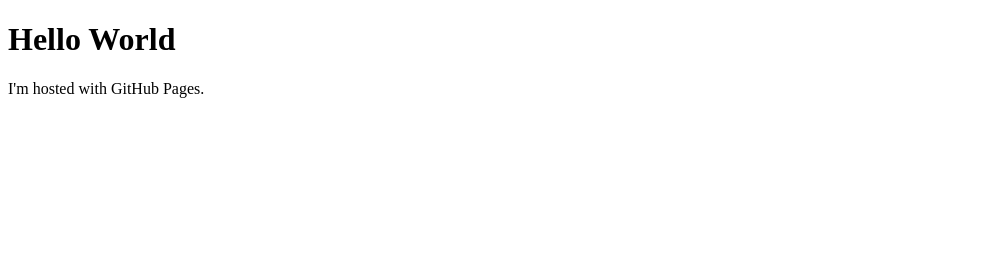
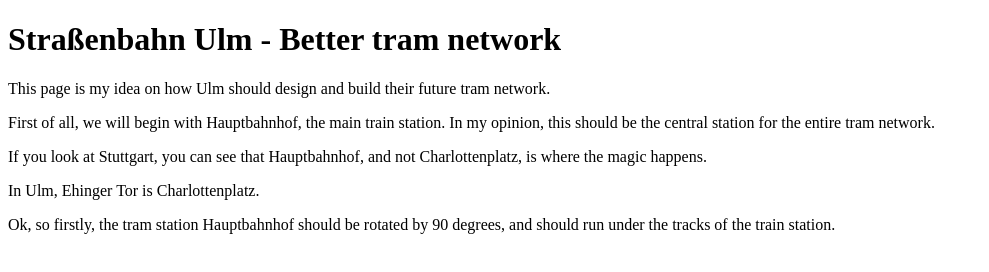
Before and after one commit to jannikisakoolprogrammer/jannikisakoolprogrammer.github.io, a plain HTML site: page index.html in a window 1280 px wide. Shown: the whole page, without its empty margins (0-989 px from the left). Drawn offline with Linux system fonts and the light colour scheme.

Commit message:
Update index.html

```diff
--- a/index.html
+++ b/index.html
@@ -1,7 +1,11 @@
 <!DOCTYPE html>
 <html>
 <body>
-<h1>Hello World</h1>
-<p>I'm hosted with GitHub Pages.</p>
+<h1>Straßenbahn Ulm - Better tram network</h1>
+<p>This page is my idea on how Ulm should design and build their future tram network.</p>
+  <p>First of all, we will begin with Hauptbahnhof, the main train station.  In my opinion, this should be the central station for the entire tram network.</p>
+  <p>If you look at Stuttgart, you can see that Hauptbahnhof, and not Charlottenplatz, is where the magic happens.</p>
+  <p>In Ulm, Ehinger Tor is Charlottenplatz.</p>
+  <p>Ok, so firstly, the tram station Hauptbahnhof should be rotated by 90 degrees, and should run under the tracks of the train station.</p>
 </body>
 </html>
```
